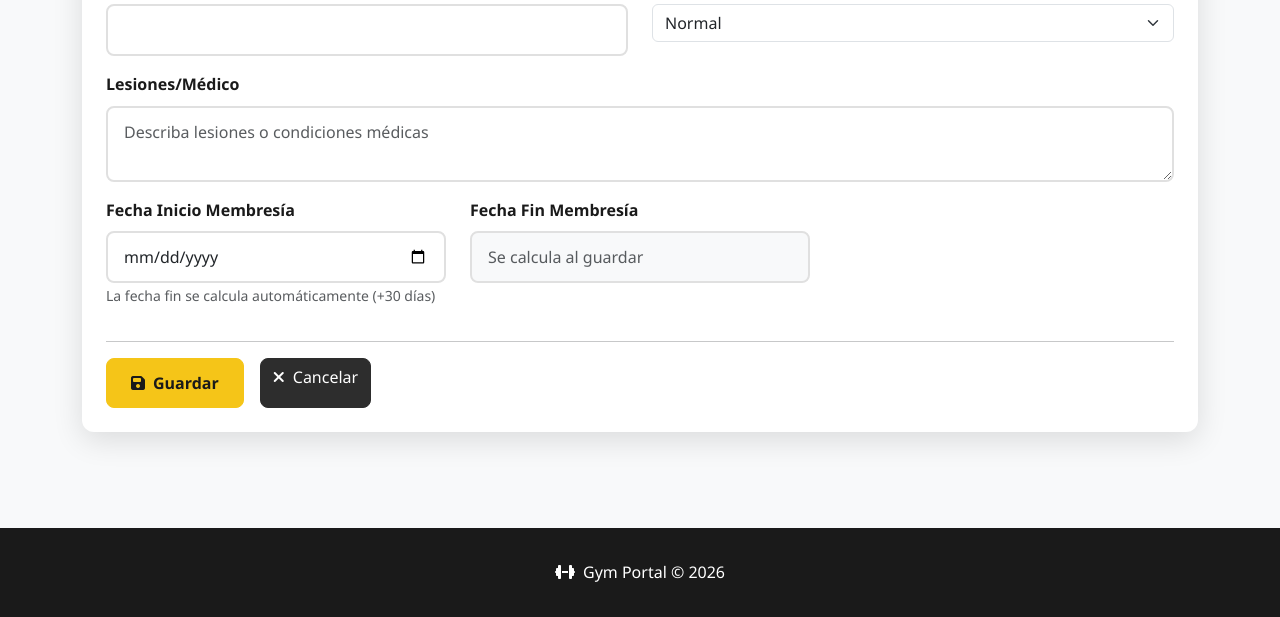
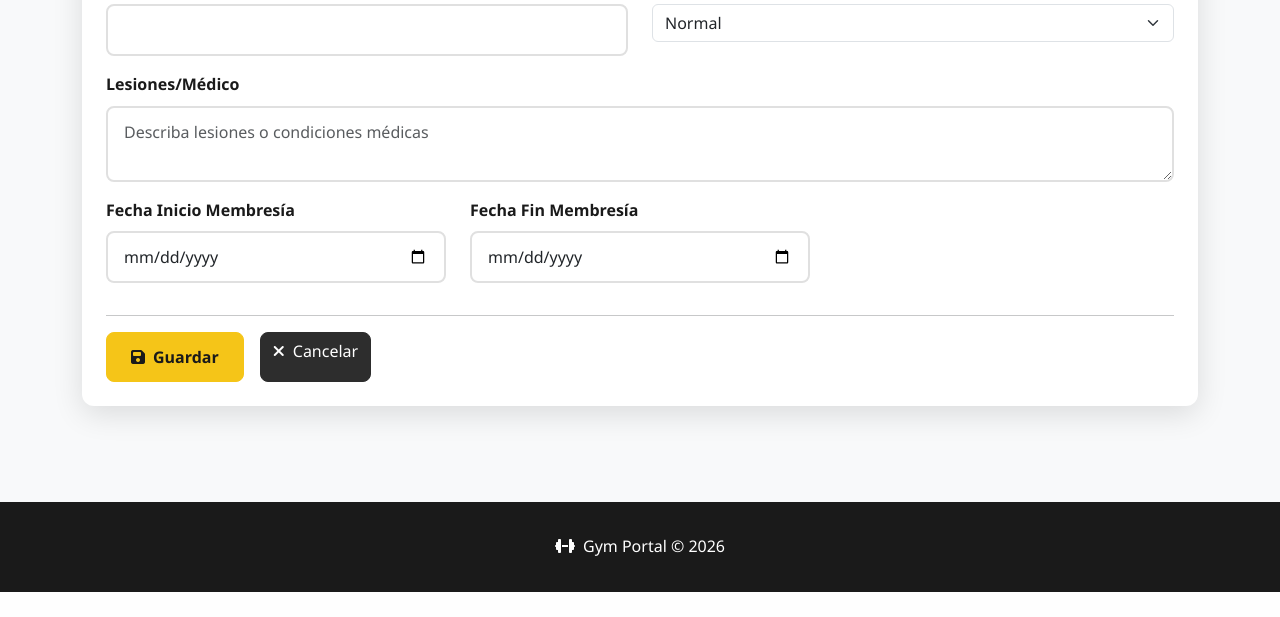
Before and after one commit to rulasflave/gym_portal, a Python web app: template templates/admin/cliente_form.html in a window 1280 px wide. Shown: the part 735-1352 px from the top of the page. After the commit the page ends 1327 px from the top, so only its background shows below. Run offline with Jinja, Linux system fonts and the light colour scheme; the template is opened without the code that fills it, so the values that code supplies are empty.

Commit message:
fix: make fecha_fin editable (free field), auto-calculate as fallback

```diff
--- a/templates/admin/cliente_form.html
+++ b/templates/admin/cliente_form.html
@@ -113,17 +113,11 @@
                         <label for="fecha_inicio" class="form-label">Fecha Inicio Membresía</label>
                         <input type="date" class="form-control" id="fecha_inicio" name="fecha_inicio"
                                value="{{ cliente.fecha_inicio_membresia.strftime('%Y-%m-%d') if cliente and cliente.fecha_inicio_membresia else '' }}">
-                        <small class="text-muted">La fecha fin se calcula automáticamente (+30 días)</small>
                     </div>
                     <div class="col-md-4 mb-3">
-                        <label class="form-label">Fecha Fin Membresía</label>
-                        <div class="form-control" style="background-color: #f8f9fa;">
-                            {% if cliente and cliente.fecha_fin_membresia %}
-                            {{ cliente.fecha_fin_membresia.strftime('%d/%m/%Y') }}
-                            {% else %}
-                            <span class="text-muted">Se calcula al guardar</span>
-                            {% endif %}
-                        </div>
+                        <label for="fecha_fin" class="form-label">Fecha Fin Membresía</label>
+                        <input type="date" class="form-control" id="fecha_fin" name="fecha_fin"
+                               value="{{ cliente.fecha_fin_membresia.strftime('%Y-%m-%d') if cliente and cliente.fecha_fin_membresia else '' }}">
                     </div>
                     {% if cliente %}
                     <div class="col-md-4 mb-3">
```
Also changed, not shown: routes/admin_portal.py (+6 -3 lines).
